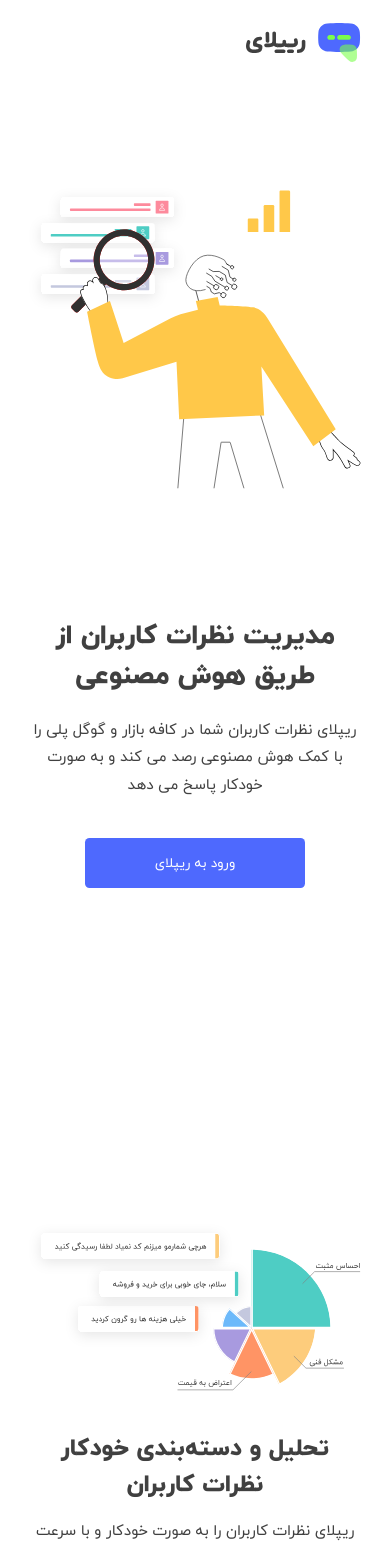
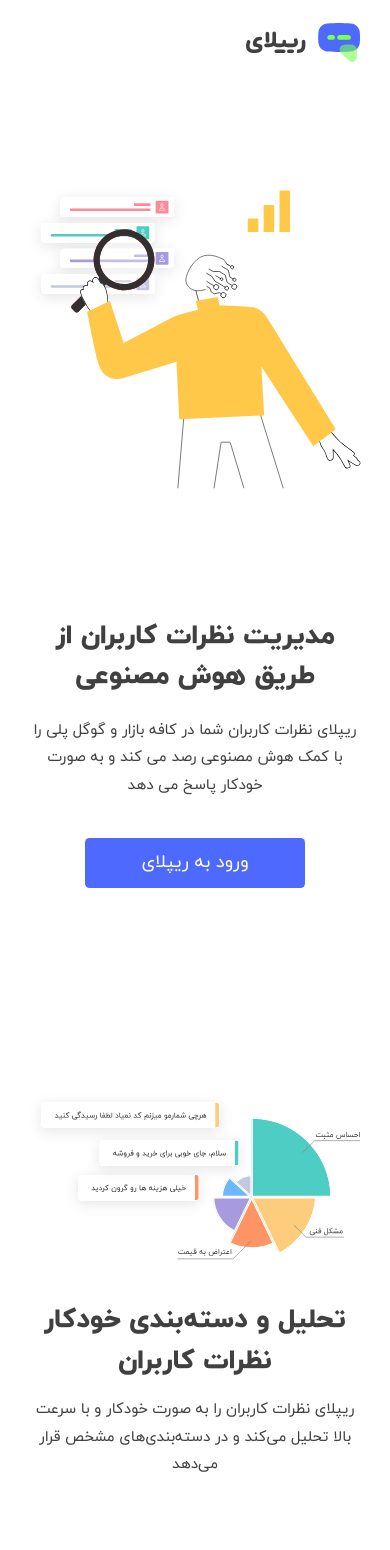
Before and after one commit to replai-ir/replai-ir.github.io, a Next.js app: page / in a window 390 px wide. Shown: the top 1550 px of the page. Built offline with nearby package versions, Linux system fonts and the light colour scheme.

Commit message:
correct the fonts of sections and sizes for mob version

```diff
--- a/components/UI/ProductDescription.module.css
+++ b/components/UI/ProductDescription.module.css
@@ -2,8 +2,8 @@
   display: flex;
   flex-direction: column-reverse;
   justify-content: center;
-  align-items: flex-start;
-  min-height: 90vh;
+  align-items: center;
+  min-height: 50vh;
   margin: 5vh 0;
 }
 
@@ -30,6 +30,7 @@
   .section {
     justify-content: space-between;
     align-items: center;
+    min-height: 90vh;
   }
   .section:nth-of-type(2n) {
     flex-direction: row;
--- a/components/UI/Statistics.jsx
+++ b/components/UI/Statistics.jsx
@@ -4,9 +4,9 @@ import { convertDigitToSplitShape } from "../../functions/digit";
 
 export default function Statistics({ statistics, title, icon, color }) {
   return (
-    <div className="flex justify-start items-center w-[60%] mx-auto sm:w-[48%]">
+    <div className="flex flex-col justify-center items-center sm:flex-row sm:justify-start">
       <div
-        className={`flex justify-center items-center min-w-[54px] min-h-[54px] ml-4 rounded-md`}
+        className={`flex justify-center items-center min-w-[54px] min-h-[54px] ml-0 mb-4 rounded-md sm:ml-4 sm:mb-0`}
         style={{ backgroundColor: color }}
       >
         <Image src={icon} alt={title} />
--- a/pages/index.jsx
+++ b/pages/index.jsx
@@ -109,7 +109,7 @@ function HomePage() {
           className="flex flex-col-reverse justify-between items-center min-h-[90vh] mb-[10vh]
         sm:flex-row "
         >
-          <div className="w-full md:w-[45%] lg:w-[50%]">
+          <div className="flex flex-col justify-center items-center w-full md:items-start md:w-[45%] lg:w-[50%]">
             <h1>مدیریت نظرات کاربران از طریق هوش مصنوعی</h1>
             <p className="mt-[1.675rem] mb-[3.25rem] max-w-[420px]">
               ریپلای نظرات کاربران شما در کافه بازار و گوگل پلی را با کمک هوش
@@ -137,7 +137,7 @@ function HomePage() {
 
         <div className="section-type2">
           <h2>آمار ریپلای تاکنون</h2>
-          <div className="flex flex-wrap justify-between w-full min-h-[330px] py-[3.5rem] px-[2rem] mt-[3.25rem] bg-grayColor gap-4 md:px-[4rem] md:grid-cols-2 lg:px-[6rem] sm:pr-[6rem] md:pr-[8rem] lg:pr-[12rem] xl:pr-[14rem]">
+          <div className="grid grid-cols-2 items-center w-full min-h-[330px] px-4 mt-[1rem] bg-grayColor gap-4 rounded-xl sm:py-[3.5rem] sm:px-[2rem] sm:pr-[8rem] md:px-[4rem] md:mt-[3.25rem] md:pr-[8rem] lg:px-[6rem] lg:pr-[14rem] xl:pr-[20rem]">
             {statisticsArray.map((statisticsItem) => (
               <Statistics
                 key={statisticsItem.title}
@@ -147,8 +147,6 @@ function HomePage() {
                 color={statisticsItem.color}
               />
             ))}
-
-            {/* <Image src={allCommentsIcon} alt="all-comments" /> */}
           </div>
         </div>
 
@@ -169,7 +167,7 @@ function HomePage() {
 
         <div className="section-type2 justify-center">
           <h2>به ما اعتماد کرده‌اند</h2>
-          <div className="grid grid-cols-2 gap-[4rem] place-items-center items-center w-full mt-[8rem] md:grid-cols-3 lg:grid-cols-5">
+          <div className="grid grid-cols-2 gap-[4rem] place-items-center items-center w-full mt-12 md:mt-[8rem] lg:grid-cols-5">
             {colabs.map((colab) => (
               <Image
                 key={colab.alt}
@@ -182,15 +180,16 @@ function HomePage() {
         </div>
 
         {/* give try replai  */}
+      </main>
       <div
-          className="flex flex-col justify-center items-center w-full h-[40vh] mb-[20vh] rounded-2xl bg-blueColor bg-cover bg-center md:h-[80vh]
+        className="flex flex-col justify-center items-center w-screen h-[55vh] px-8 mb-[15vh] rounded-0 bg-blueColor bg-cover bg-center sm:w-[85%] sm:mx-auto md:h-[80vh] md:mb-[20vh] sm:rounded-2xl
       "
         style={{
           backgroundImage: `url('assets/image/give_replai_try.svg')`,
         }}
       >
-          <p className="try-replai max-w-[700px] px-8 mb-[2.25rem] text-center text-2xl text-whiteColor md:text-5xl">
-            ریپلای، تجربه بهتری رو در اختیار کاربرانتون قرار می‌دهد
+        <p className="try-replai max-w-[700px] mb-[2.25rem] text-center text-3xl text-whiteColor md:px-8 md:text-5xl">
+          ریپلای تجربهٔ بهتری را برای شما و کاربران شما به همراه خواهد داشت.
         </p>
         <Button className="bg-whiteColor text-blueColor cursor-pointer">
           <Link href={app_url} className="link">
@@ -198,7 +197,6 @@ function HomePage() {
           </Link>
         </Button>
       </div>
-      </main>
       <Footer />
     </Layout>
   );
--- a/styles/globals.css
+++ b/styles/globals.css
@@ -4,15 +4,15 @@
 
 @layer components {
   .link {
-    @apply flex justify-center items-center w-full h-full;
+    @apply flex justify-center items-center w-full h-full text-2xl;
   }
 
   .section-type2 {
-    @apply flex flex-col justify-between items-center min-h-[60vh] mt-[40vh] mb-[40vh];
+    @apply flex flex-col justify-between items-center min-h-[60vh] my-[30vh] md:my-0 md:mt-[40vh] md:mb-[40vh];
   }
 
   .w-main {
-    @apply w-[85%] mx-auto sm:w-[85%] md:w-[85%] xl:w-[85%] 2xl:w-[70%];
+    @apply w-[85%] mx-auto md:w-[85%] xl:w-[85%] 2xl:w-[70%];
   }
 
   .mar-right {
@@ -71,7 +71,7 @@ h1 {
 }
 
 h2 {
-  font-size: 2rem;
+  font-size: 2.25rem;
   font-weight: 800;
   max-width: 390px;
   color: #404040;
@@ -106,14 +106,17 @@ img {
   html {
     font-size: 12px;
   }
-  * {
-    text-align: initial;
-  }
 }
 
 @media screen and (min-width: 768px) {
   html {
     font-size: 14px;
+  }
+  h2 {
+    font-size: 2rem;
+  }
+  * {
+    text-align: initial;
   }
 }
 
--- a/tailwind.config.js
+++ b/tailwind.config.js
@@ -16,6 +16,7 @@ module.exports = {
         helveticNeue: ["Helvetic Neue"],
       },
       fontSize: {
+        "3xl": ["2.25rem", "3.7rem"],
         "4xl": ["2rem", "3rem"],
         "5xl": ["2.5rem", "3.5rem"],
       },
```
Lines whose indentation alone changed are shown as unchanged.
